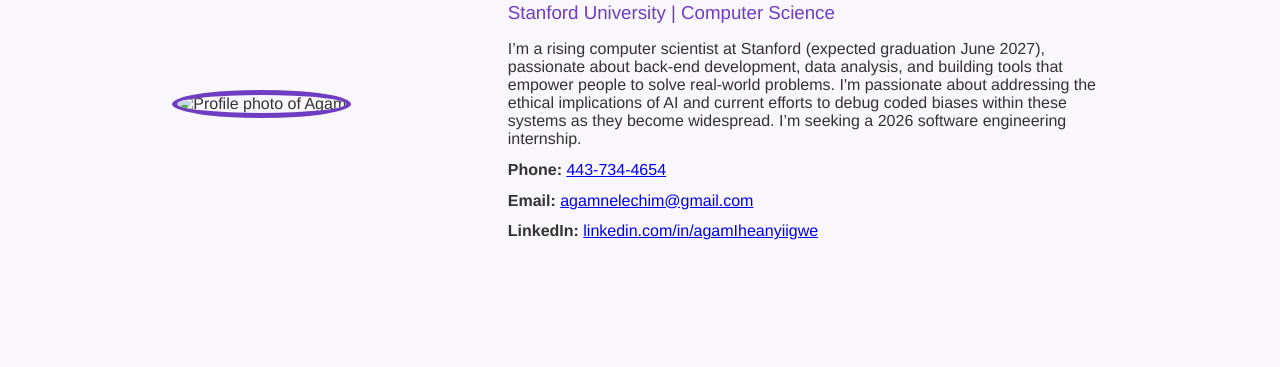
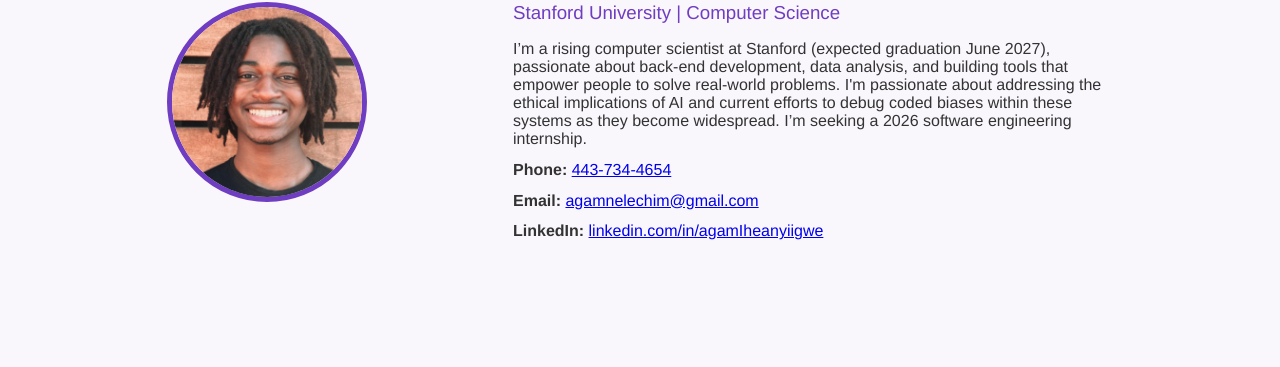
Before and after one commit to lag-gam/portfolio, a plain HTML site: page index.html in a window 1280 px wide. Shown: the part 168-535 px from the top of the page. Drawn offline with Linux system fonts and the light colour scheme.

Commit message:
fixed headshot

```diff
--- a/index.html
+++ b/index.html
@@ -35,7 +35,7 @@
     <div class="content">
       <div class="profile-image">
         <!-- Your headshot -->
-        <img src="images/profile.jpg" alt="Profile photo of Agam">
+        <img src="images/profile.jpeg" alt="Profile photo of Agam">
       </div>
       <div class="about-text">
         <h1>Agam Iheanyi-Igwe</h1>
```
